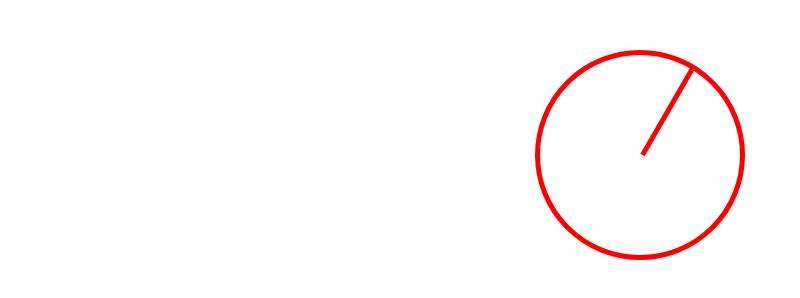
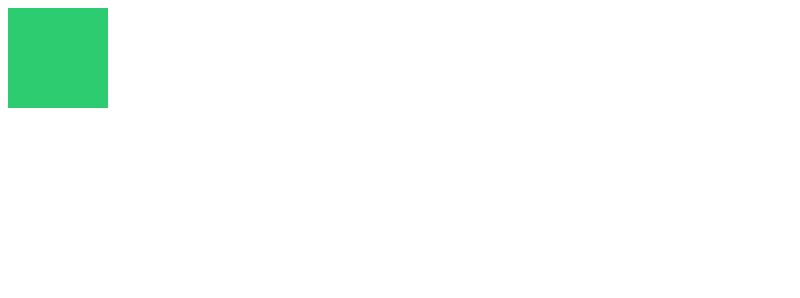
Before and after one commit to RiakhinEvgeniy/Learn-HTML-CSS, a plain HTML site: page index.html in a window 1280 px wide. Shown: the whole page, without its empty margins (0-800 px from the left). Drawn offline with Linux system fonts and the light colour scheme.

Commit message:
Add: rotate element

```diff
--- a/index.html
+++ b/index.html
@@ -12,9 +12,13 @@
 
   <!-- <div class="scale-element"></div> -->
 
-  <div class="clock">
+  <!-- <div class="clock">
     <div class="hand hour-hand"></div>
-  </div>
+  </div> -->
+
+  <!-- <div class="rotating-element"></div> -->
+
+  <div class="box"></div>
 
 <script src="mycode.js"></script>
 </body>
--- a/style.css
+++ b/style.css
@@ -20,7 +20,7 @@
    transform: scale(1.5, 1.5);
 } */
 
-.clock {
+/* .clock {
    position: relative;
    width: 200px;
    height: 200px;
@@ -41,4 +41,28 @@
 
 .hour-hand {
    transform: rotate(30deg);
+} */
+
+/* .rotating-element {
+   width: 100px;
+   height: 100px;
+   background-color: #3498db;
+   transform-origin: 50% 50%;
+   transition: 1s;
 }
+
+.rotating-element:hover {
+   transform: rotate(45deg);
+} */
+
+.box {
+   width: 100px;
+   height: 100px;
+   background-color: #2ecc71;
+   transform-origin: bottom right;
+   transition: 1s;
+}
+
+.box:hover {
+   transform: rotate(45deg);
+}
```
